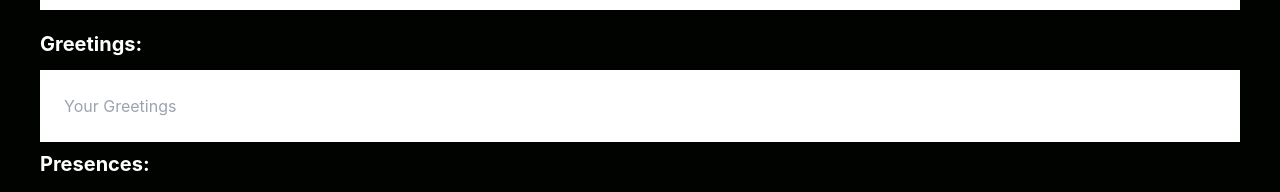
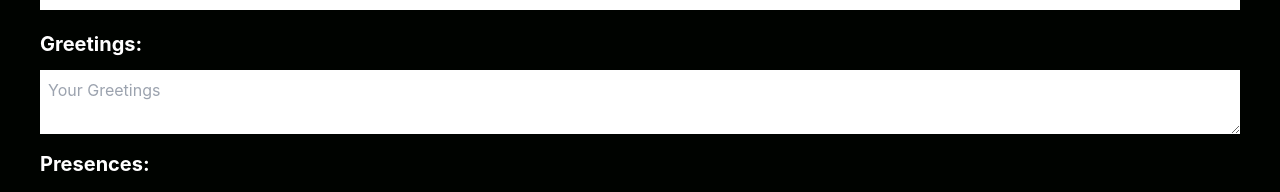
Before and after one commit to arbiminanda/hymeneal-frontend, a React (Create React App) app: page / in a window 1280 px wide. Shown: the part 1126-1318 px from the top of the page. Built offline with nearby package versions, Linux system fonts and the light colour scheme.

Commit message:
change input to textarea

```diff
--- a/src/components/Confirmation.jsx
+++ b/src/components/Confirmation.jsx
@@ -37,7 +37,7 @@ const Confirmation = () => {
                     <label htmlFor="greetings" className="text-white form-label md:text-xl sm:text-xl text-xl font-bold nd:py-6">Greetings:</label>
                 </div>
                 <div className="form-group h-10">
-                    <input className="p-6 form-control w-[100%] float-right" onChange={onChangeHandler} name="greetings" placeholder="Your Greetings"/>
+                    <textarea className="p-2 form-control w-[100%] float-right" onChange={onChangeHandler} name="greetings" placeholder="Your Greetings"/>
                 </div>
                 <div className="form-group h-10 mt-10">
                     <label htmlFor="presences" className="text-white form-label md:text-xl sm:text-xl text-xl font-bold nd:py-6">Presences:</label>
```
